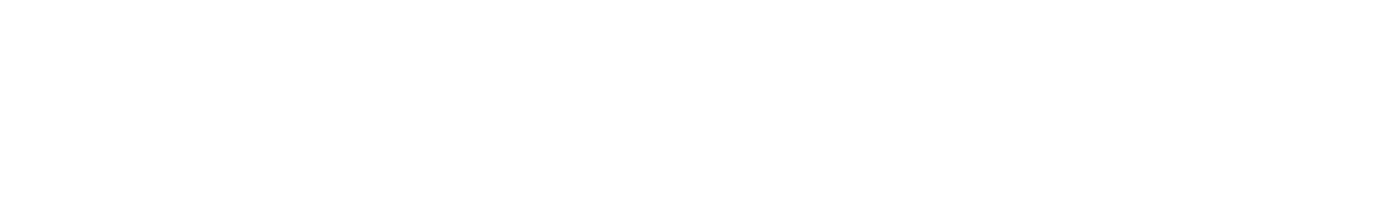
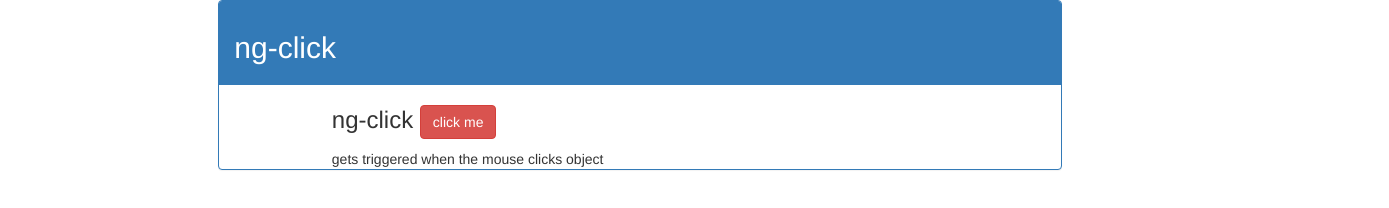
Before and after one commit to WashingtonSouza/-AngularJS-Studies, a plain HTML site: page documentation/index.html in a window 1280 px wide. Shown: the whole page, 1389 px wide, since content can reach past the window. Drawn offline with nearby package versions, Linux system fonts and the light colour scheme.

Commit message:
Implementation of ng-click

```diff
--- a/documentation/index.html
+++ b/documentation/index.html
@@ -10,10 +10,28 @@
         <script src="./app/index.js"></script>
     </head>
 <body ng-app='basicApp' ng-controller='mainController'>
+    <div class="row">
+        <div class="col-md-8 col-md-offset-2">
+            <!--sections goes here-->
+            <div class="panel panel-primary">
+                <div class="panel-heading"><h2>ng-click</h2></div>
+                <div class="container">
+                    <div class="row">
+                        <div class="col-md-10 col-md-offset-1">
+                            <h3>ng-click <input type="button" class="btn btn-danger" value="click me" ng-click="showAlert('ng-click')"></h3>
+                            gets triggered when the mouse clicks object
+                        </div>
+                    </div>
+                </div>
+            </div>
+        </div>
+    </div>
 
     <script>
         app.controller('mainController', function($scope){
-
+            $scope.showAlert = function(origin){
+                alert('This alert was triggered by ' + origin);
+            }
         });
     </script>
 </body>
```
